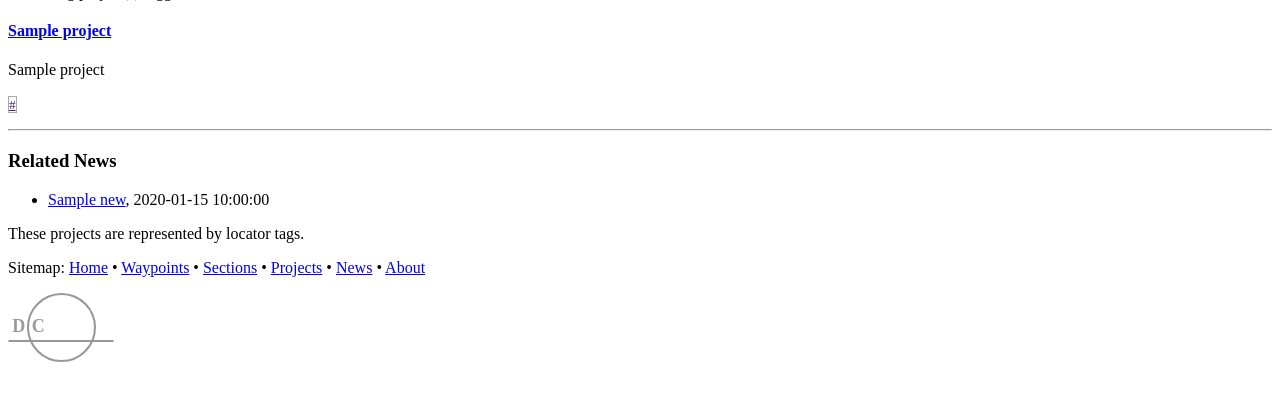
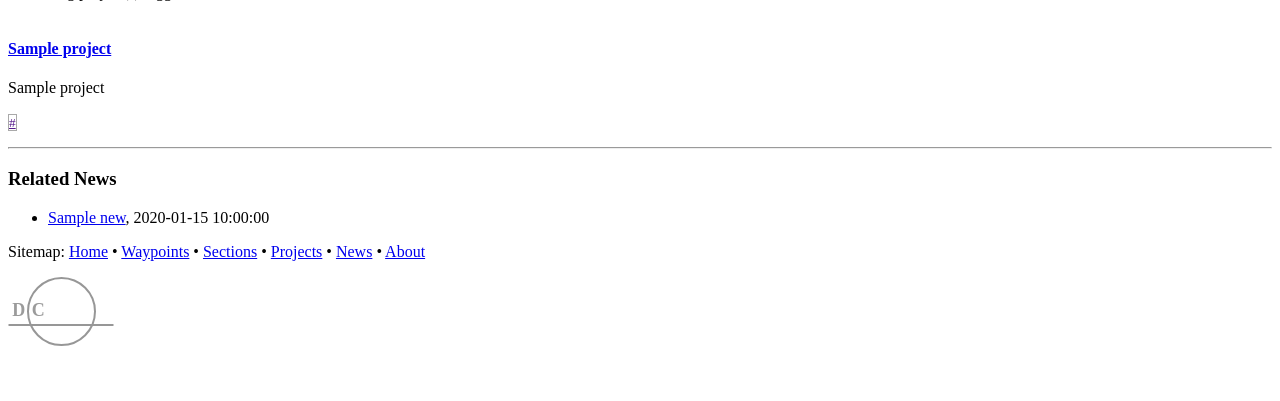
Before and after one commit to caseyg/debcha, a PHP site: template site/templates/projects.php in a window 1280 px wide. Shown: the part 107-508 px from the top of the page. Run offline with PHP 8.4, Linux system fonts and the light colour scheme; the template is opened without the code that fills it: most values are stand-ins (such as "Sample title", 1, 10 or a date in 2020); data that the repository does not hold is empty; some libraries are stand-ins or nearby versions.

Commit message:
tweak projects styles #58

```diff
--- a/site/templates/project.php
+++ b/site/templates/project.php
@@ -3,7 +3,7 @@
   <?php snippet('nav') ?>
   <div class="container py-3">
     <div class="row py-3">
-      <div class="col">
+      <div class="col-12 col-md-8 offset-md-2">
         <h1 class="pt-3" style="font-weight:900;color:#fff;"><?php echo $page->title()->kirbytextRaw() ?></h1>
         <h2 class="pb-3" style="font-weight:100;color:#fff;"><?php echo $page->subtitle()->kirbytextRaw() ?></h2>
         <hr style="border-color:#fff;">
--- a/site/templates/projects.php
+++ b/site/templates/projects.php
@@ -28,9 +28,7 @@
         <?php foreach ($projects as $p): ?>
           <div class="card mb-3">
             <div class="card-block">
-                  <div style="background-color:<?php echo $p->color() ?>;" class="project__marker project__marker--small">
-                    <div class="project__hole"></div>
-                  </div>
+                <img src="https://via.placeholder.com/400x300/eeeeee/<?= trim($p->color(), "#") ?>/?text=<?= $p->title() ?>" alt="">
 
                 <h4 class="card-title pt-3 mb-1"><a href="<?php echo $p->url() ?>"><?php echo $p->title() ?></a></h4>
                 <?php if ($p->subtitle()->isNotEmpty()): ?>
@@ -68,6 +66,4 @@
   </div>
 </div>
 
-<p class="lead">These projects are represented by locator tags.</p>
-
 <?php snippet('footer') ?>
```
